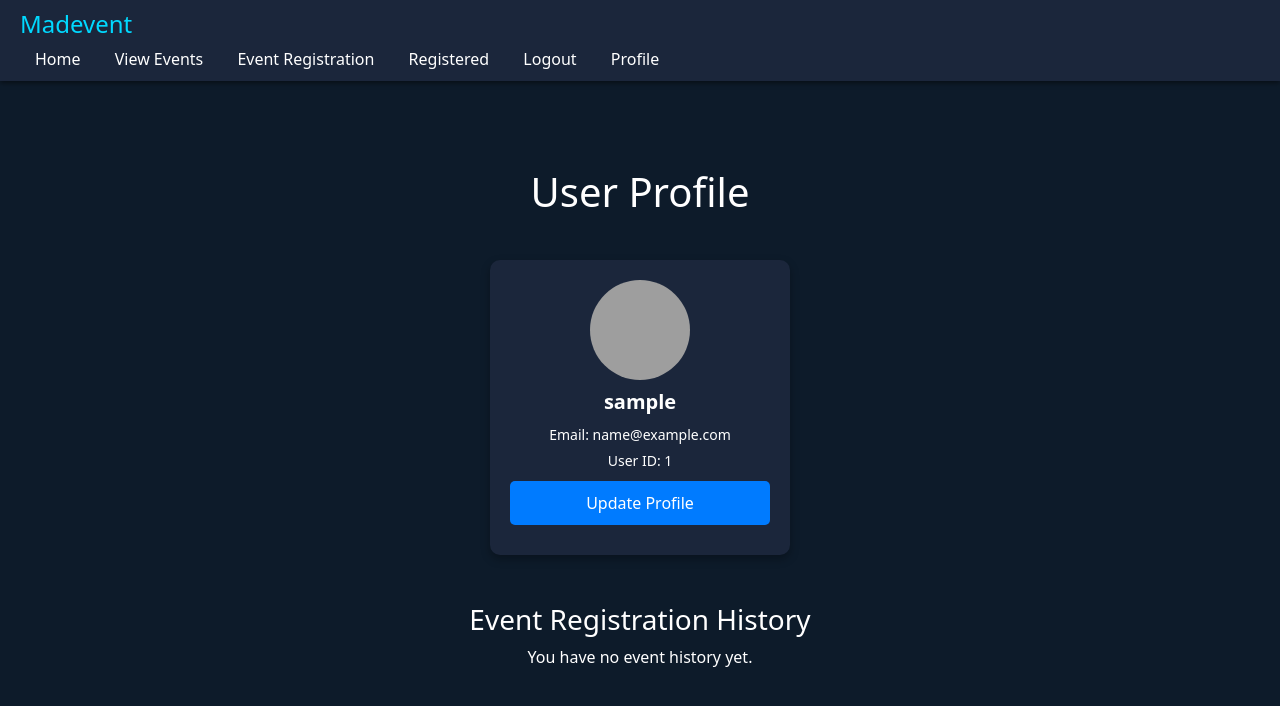
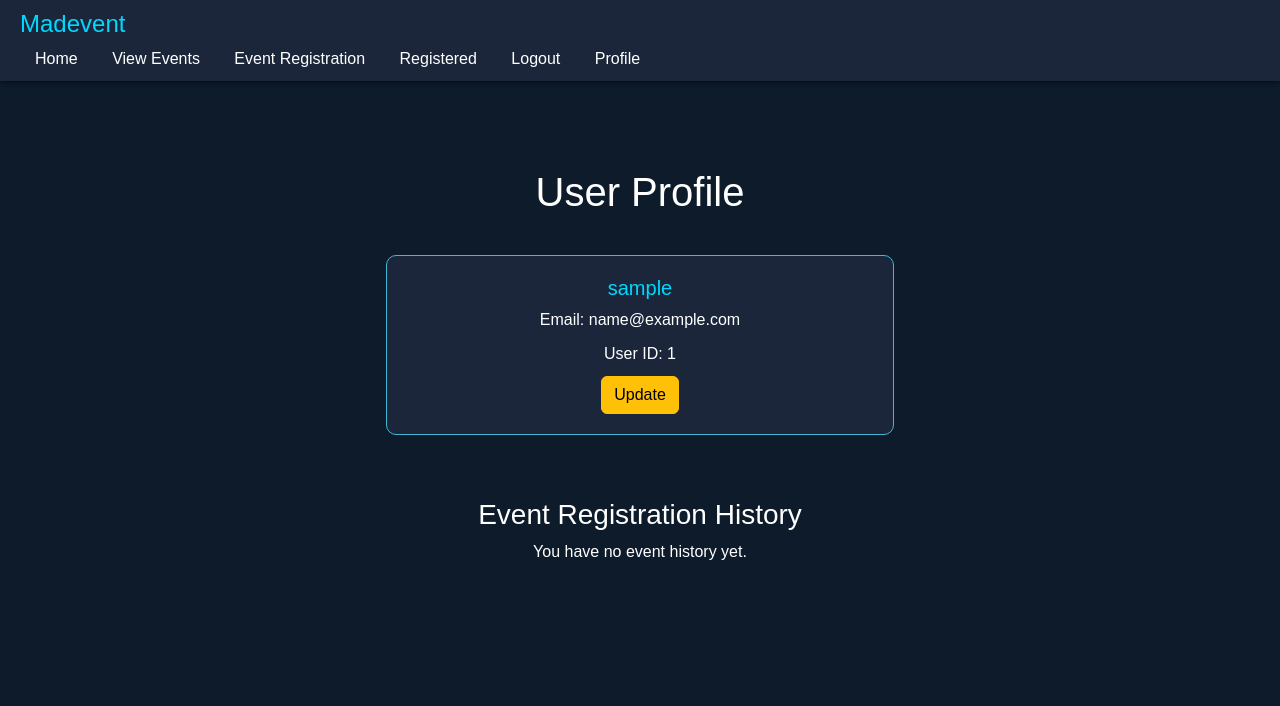
Before and after one commit to akunjone/UTS_IF330_F_Kelompok4, a PHP site: page /user/profilemanagement.php in a window 1280 px wide. Shown: the top 706 px of the page. Run offline with PHP 8.4, Linux system fonts and the light colour scheme; the visitor is signed in with stand-in values (Sample User, id 1); data that the repository does not hold is empty; grey boxes are pictures that could not be loaded.

Commit message:
Update profilemanagement.php

```diff
--- a/UTSWEBPROG/user/profilemanagement.php
+++ b/UTSWEBPROG/user/profilemanagement.php
@@ -28,11 +28,16 @@ $historyResult = mysqli_query($koneksi, $historyQuery);
     <meta charset="UTF-8">
     <meta name="viewport" content="width=device-width, initial-scale=1.0">
     <title>Profile</title>
-    <!-- Bootstrap CSS -->
     <link href="https://cdn.jsdelivr.net/npm/bootstrap@5.3.0-alpha1/dist/css/bootstrap.min.css" rel="stylesheet">
     <style>
         body {
+            display: flex;
+            flex-direction: column;
+            justify-content: flex-start;
+            align-items: center;
+            margin: 0;
             background-color: #0d1b2a;
+            font-family: Arial, sans-serif;
             color: #ffffff;
         }
         .NavbarComponents {
@@ -64,43 +69,21 @@ $historyResult = mysqli_query($koneksi, $historyQuery);
             padding: 20px;
             width: 100%;
         }
-        .profile-card {
+        .card {
+            margin: 15px;
             background-color: #1b263b;
             color: #ffffff;
+            border: 1px solid #45b6d6;
             border-radius: 10px;
-            box-shadow: 0px 4px 10px rgba(0, 0, 0, 0.3);
-            text-align: center;
+        }
+        .card-body {
             padding: 20px;
-            width: 300px;
-            margin: 0 auto;
-            margin-top: 20px;
         }
-        .profile-card img {
-            border-radius: 50%;
-            width: 100px;
-            height: 100px;
+        .card-title {
+            color: #00d9ff;
         }
-        .profile-card h2 {
-            font-size: 20px;
-            margin: 10px 0;
-            font-weight: 700;
-        }
-        .profile-card p {
-            font-size: 14px;
-            margin: 5px 0;
-            color: #ffffff;
-        }
-        .profile-card .btn {
-            display: block;
-            width: 100%;
-            padding: 10px;
-            margin: 10px 0;
-            border: none;
-            border-radius: 5px;
-            font-size: 16px;
-            cursor: pointer;
-            background-color: #007bff;
-            color: white;
+        .card-text {
+            margin-bottom: 10px;
         }
     </style>
 </head>
@@ -119,20 +102,20 @@ $historyResult = mysqli_query($koneksi, $historyQuery);
     </nav>
 </header>
 
-<div class=" content container">
+    <div class="content container">
         <h1 class="text-center mt-5">User Profile</h1>
         <div class="row justify-content-center mt-4">
             <div class="col-md-6">
-            <div class="profile-card">
-                <img src="https://img.myloview.com/posters/default-avatar-profile-flat-icon-social-media-user-vector-portrait-of-unknown-a-human-image-700-209987471.jpg" alt="Profile picture">
-                <h2><?php echo htmlspecialchars($display['username']); ?></h2>
-                <p>Email: <?php echo htmlspecialchars($display['email']); ?></p>
-                <p>User ID: <?php echo htmlspecialchars($display['id']); ?></p>
-                <a href='updateprofile.php?id=<?php echo htmlspecialchars($display['id']); ?>' class='btn'>Update Profile</a>
+                <div class="card">
+                    <div class="card-body text-center">
+                        <h5 class="card-title"><?php echo htmlspecialchars($display['username']); ?></h5>
+                        <p class="card-text">Email: <?php echo htmlspecialchars($display['email']); ?></p>
+                        <p class="card-text">User ID: <?php echo htmlspecialchars($display['id']); ?></p>
+                        <a href='updateprofile.php?id=<?php echo htmlspecialchars($display['id']); ?>' class='btn btn-warning'>Update</a>
                     </div>
                 </div>
             </div>
-    <!-- Event registration history -->
+        </div>
         <div class="event-history container mt-5">
             <h3 class="text-center">Event Registration History</h3>
             <div class="row justify-content-center">
@@ -161,7 +144,6 @@ $historyResult = mysqli_query($koneksi, $historyQuery);
         </div>
     </div>
 
-<!-- Bootstrap JS -->
     <script src="https://cdn.jsdelivr.net/npm/bootstrap@5.3.0-alpha1/dist/js/bootstrap.bundle.min.js"></script>
 </body>
 </html>
```
Lines whose indentation alone changed are shown as unchanged.
